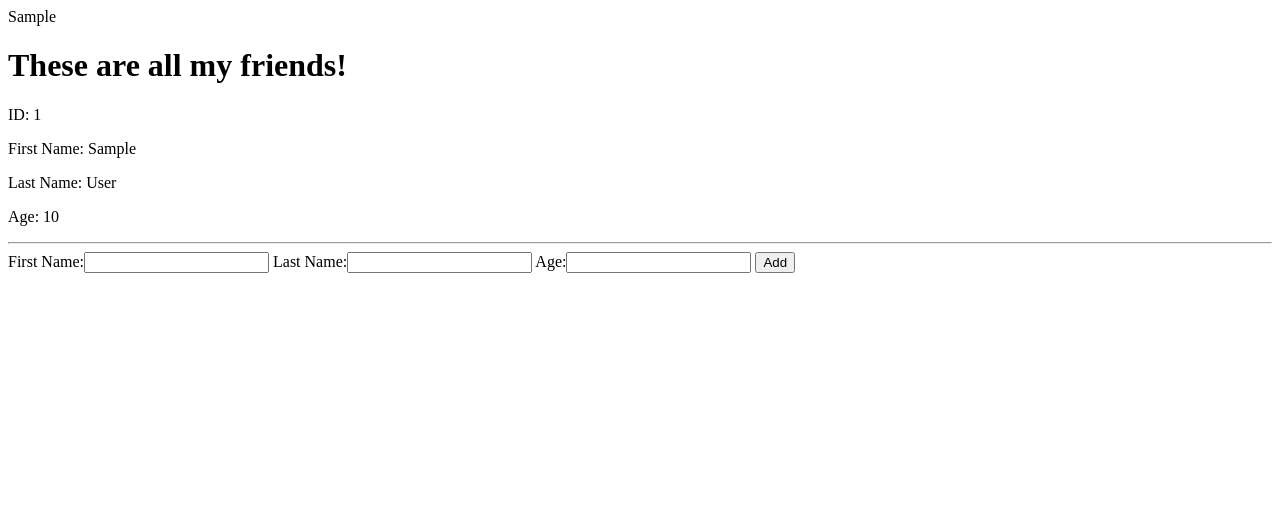
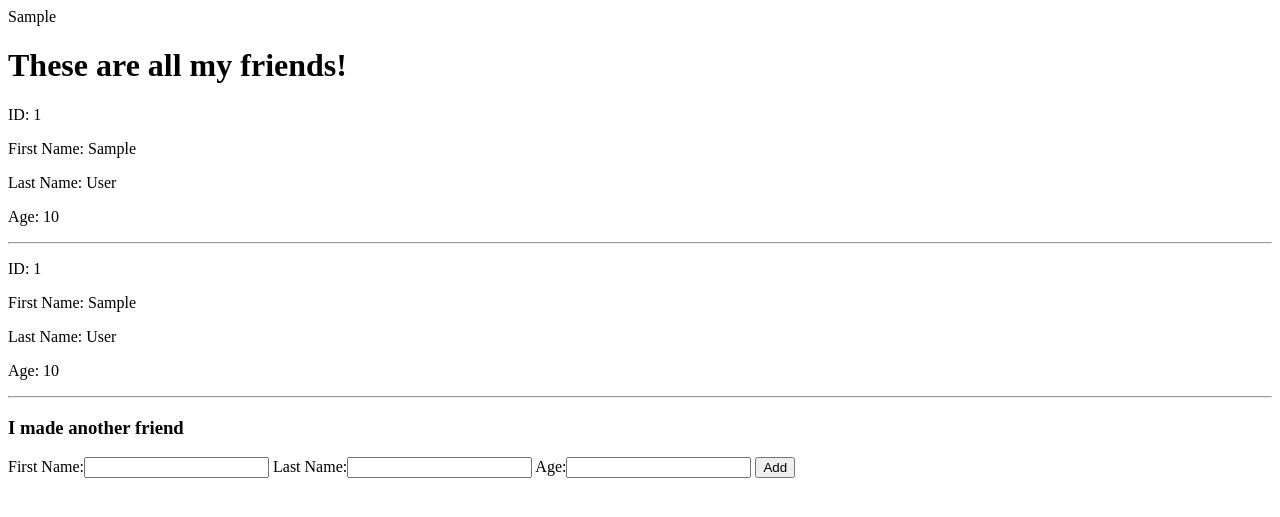
Before and after one commit to Chiefautoparts/Python_Party, a Flask app: template flask_MySQL/friends/templates/index.html in a window 1280 px wide. Shown: the top 517 px of the page. Run offline with Flask 2, Linux system fonts and the light colour scheme; the template is opened without the code that fills it: most values are stand-ins (such as "Sample title", 1, 10 or a date in 2020).

Commit message:
its a SQL to the SQLs SQL

```diff
--- a/flask_MySQL/friends/friendsdb..sql
+++ b/flask_MySQL/friends/friendsdb.sql
@@ -2,5 +2,3 @@ INSERT INTO friends (first_name, last_name, age, created_at, updated_at)
 VALUES ("Max", "Patel", "5", NOW(), NOW());
 INSERT INTO friends (first_name, last_name, age, created_at, updated_at)
 VALUES ("Chris", "Jun", "10", NOW(), NOW());
-
-SELECT * FROM friends;
--- a/flask_MySQL/friends/server.py
+++ b/flask_MySQL/friends/server.py
@@ -1,28 +1,31 @@
-from flask import Flask, render_template, redirect, request, session, flash
+from flask import Flask, request, redirect, render_template, session, flash
 from mysqlconnection import MySQLConnector
 
 app = Flask(__name__)
 app.secret_key = 'rudy was offsides'
 mysql = MySQLConnector(app, 'friendsdb')
+
 @app.route('/')
 def index():
-	friends = mysql.query_db('SELECT * FROM friends')
-	print friends
-	return render_template('index.html')
+	query = 'SELECT * FROM friends'
+	friends = mysql.query_db(query)
+	return render_template('index.html', all_friends=friends)
+
 @app.route('/friends', methods=['POST'])
 def create():
-	print request.form['first_name']
-	print request.form['last_name']
-	print request.form['age']
-	# return redirect('/')
+# print request.form['first_name']
+# print request.form['last_name']
+# print request.form['age']
+# return redirect('/')
 # @app.route('/friends', methods=['POST'])
-# def create():
-	query = 'INSERT INTO friends (first_name, last_name, age, created_at, updated_at) VALUES (:first_name, :last_name, :age, NOW(), NOW())'
-	data = {
-			'first_name': request.form['first_name'],
-			'last_name': request.form['last_name'],
-			'age': request.form['age']
-	}
-	mysql.query_db(query, data)
-	return redirect('/')
+
+		query = 'INSERT INTO friends (first_name, last_name, age, created_at, updated_at) VALUES (:first_name, :last_name, :age, NOW(), NOW())'
+		data = {
+ 			'first_name': request.form['first_name'],
+ 			'last_name': request.form['last_name'],
+ 			'age': request.form['age']
+ 			}
+		mysql.query_db(query, data)
+		return redirect('/')
+
 app.run(debug=True)
--- a/flask_MySQL/friends/templates/index.html
+++ b/flask_MySQL/friends/templates/index.html
@@ -14,7 +14,13 @@
 		<p>Last Name: {{ friend['last_name'] }}</p>
 		<p>Age: {{ friend['age'] }}</p>
 		<hr>
+		<p>ID: {{ friend['id'] }}</p>
+		<p>First Name: {{ friend['first_name'] }}</p>
+		<p>Last Name: {{ friend['last_name'] }}</p>
+		<p>Age: {{ friend['age'] }}</p>
 		{% endfor %}
+		<hr>
+		<h3>I made another friend</h3>
 	<form action='/friends' method='POST'>
    		 <label for="first_name">First Name:<input type="text" name="first_name" id="first_name"></label>
    		 <label for="last_name">Last Name:<input type="text" name="last_name" id="last_name"></label>
```
Also changed, not shown: 2 other files.
